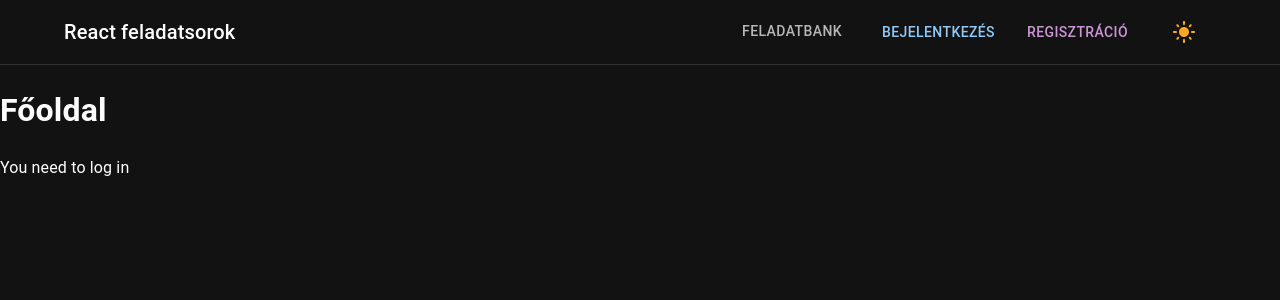
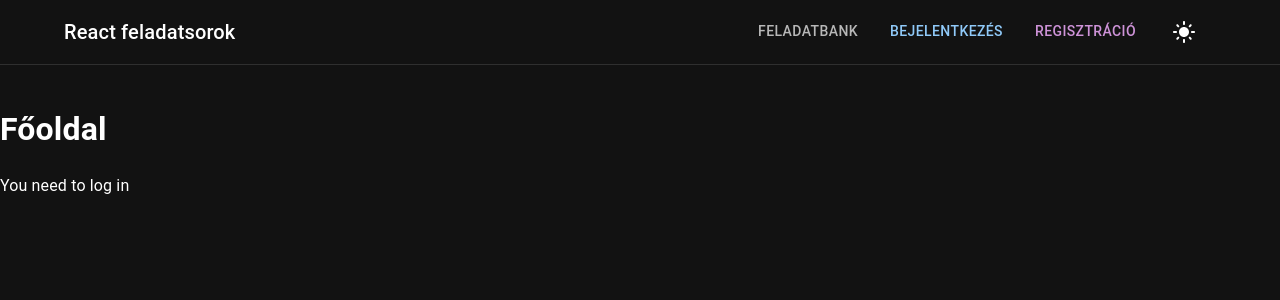
Before and after one commit to kamka427/React-Feladatsorok, a React (Create React App) app in the folder client/: page / in a window 1280 px wide. Shown: the top 300 px of the page. Built offline with nearby package versions, Linux system fonts and the light colour scheme.

Commit message:
Convert Buttons to Tabs

```diff
--- a/client/src/navigation/NavBar.js
+++ b/client/src/navigation/NavBar.js
@@ -1,11 +1,11 @@
 import {
-  Avatar,
   Button,
   Container,
   Divider,
   Link,
   Tab,
   Tabs,
+  Typography,
 } from "@mui/material";
 import { Link as RouterLink } from "react-router-dom";
 
@@ -36,6 +36,7 @@ export const NavBar = ({ isDark, setTheme }) => {
 
   return (
     <>
+      <Box marginBottom={5}>
         <Container
           sx={{
             display: "flex",
@@ -46,7 +47,6 @@ export const NavBar = ({ isDark, setTheme }) => {
         >
           <Link
             variant="h6"
-          value
             component={RouterLink}
             onClick={resetTab}
             to="/"
@@ -59,8 +59,8 @@ export const NavBar = ({ isDark, setTheme }) => {
           <Box
             sx={{
               display: "flex",
-          gap: 2,
-        }}>
+            }}
+          >
             <Tabs value={currentTab} onChange={handleChange}>
               <Tab
                 label="Feladatbank"
@@ -84,24 +84,45 @@ export const NavBar = ({ isDark, setTheme }) => {
                   to="/szerkesztett"
                 />
               )}
-      </Tabs>
               {!user && (
-            <Button component={RouterLink} to="/bejelentkezes" >
-              Bejelentkezés
-            </Button>
+                <Tab
+                  label="Bejelentkezés"
+                  value="/bejelentkezes"
+                  component={RouterLink}
+                  to="/bejelentkezes"
+                  sx={{
+                    color: "primary.main",
+                  }}
+                />
               )}
               {!user && (
-            <Button component={RouterLink} to="/regisztracio" color="secondary">
-              Regisztráció
-            </Button>
+                <Tab
+                  label="Regisztráció"
+                  value="/regisztracio"
+                  component={RouterLink}
+                  to="/regisztracio"
+                  sx={{
+                    color: "secondary.main",
+                  }}
+                />
               )}
               {user && (
-            <Button onClick={() => dispatch(logout())} color="error" >
+                <Tab
+                  label="Kijelentkezés"
+                  value="/kijelentkezes"
+                  component={RouterLink}
+                  to="/"
+                  onClick={() => dispatch(logout())}
+                  sx={{
+                    color: "error.main",
+                  }}
+                >
                   Kijelentkezés
-            </Button>
+                </Tab>
               )}
+            </Tabs>
             {user && (
-            <Button component={RouterLink} to="/profil" color="primary">
+              <Button component={RouterLink} to="/profil" color="inherit">
                 <AccountCircleIcon />
               </Button>
             )}
@@ -109,13 +130,14 @@ export const NavBar = ({ isDark, setTheme }) => {
               value={isDark}
               selected={isDark}
               onClick={setTheme}
-            color="warning"
+              color="inherit"
             >
               {isDark ? <LightModeIcon /> : <DarkModeIcon />}
             </Button>
           </Box>
         </Container>
         <Divider />
+      </Box>
     </>
   );
 };
```
Lines whose indentation alone changed are shown as unchanged.
